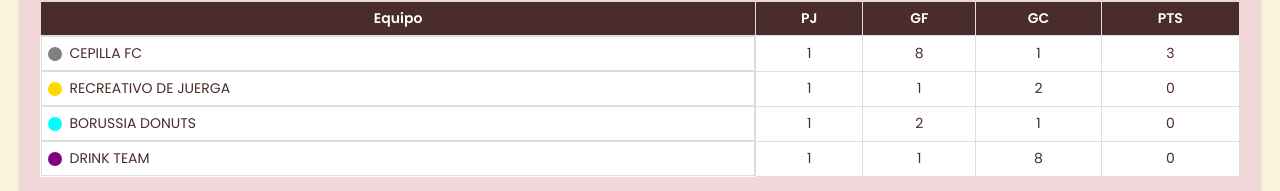
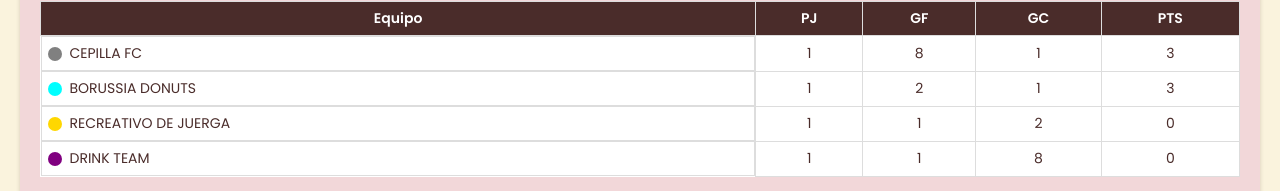
Before and after one commit to pinkybreak18/Suburbios-League, a plain HTML site: page index.html in a window 1280 px wide. Both pictures are taken after a click on the button "Clasificación". Shown: the part 255-446 px from the top of the page. Drawn offline with Linux system fonts and the light colour scheme.

Commit message:
Update index.html

```diff
--- a/index.html
+++ b/index.html
@@ -296,11 +296,11 @@
         <tr class="cepilla">
           <td class="team-name"><span class="color-indicator"></span>CEPILLA FC</td><td>1</td><td>8</td><td>1</td><td>3</td>
         </tr>
-        <tr class="recreativo">
+        <tr class="borussia">
+          <td class="team-name"><span class="color-indicator"></span>BORUSSIA DONUTS</td><td>1</td><td>2</td><td>1</td><td>3</td>
+        </tr>
+         <tr class="recreativo">
           <td class="team-name"><span class="color-indicator"></span>RECREATIVO DE JUERGA</td><td>1</td><td>1</td><td>2</td><td>0</td>
-        </tr>
-        <tr class="borussia">
-          <td class="team-name"><span class="color-indicator"></span>BORUSSIA DONUTS</td><td>1</td><td>2</td><td>1</td><td>0</td>
         </tr>
  <tr class="drink-team">
           <td class="team-name"><span class="color-indicator"></span>DRINK TEAM</td><td>1</td><td>1</td><td>8</td><td>0</td>
```
